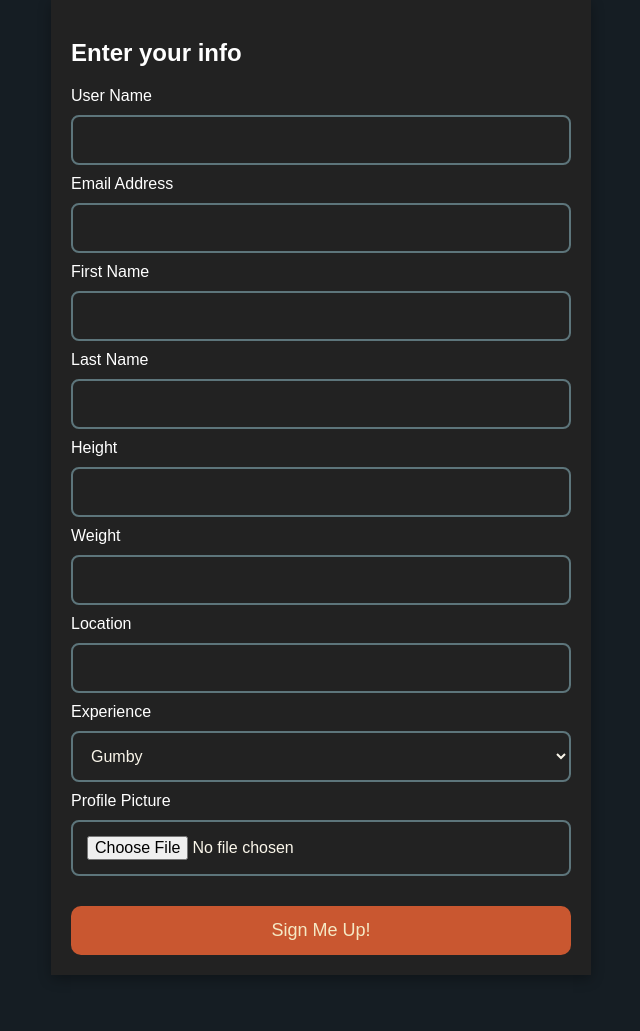
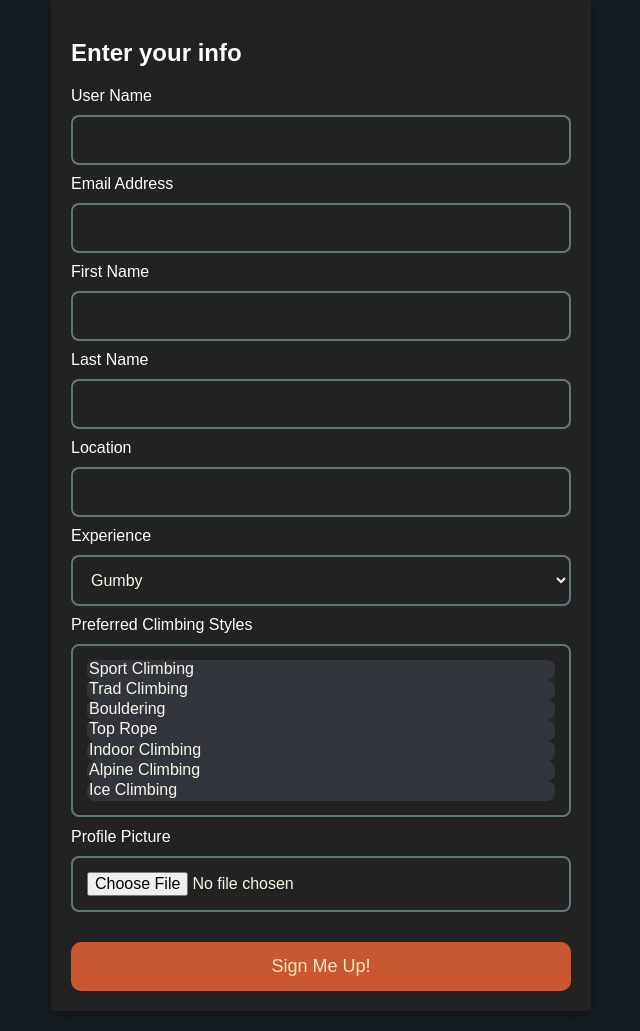
Before and after one commit to avery-mr/burndownForWhat, a Flask app: page /create_profle in a window 1280 px wide. Shown: the part 21-1052 px from the top of the page, without its empty margins (319-959 px from the left). Before the commit the page ends 996 px from the top, so only its background shows below. Run offline with Flask 3, Linux system fonts and the light colour scheme.

Commit message:
updates to signup

```diff
--- a/app/app.py
+++ b/app/app.py
@@ -30,8 +30,13 @@ def messages():
 def locations():
     return render_template('locations.html')
 
-@app.route('/create_profle')
+@app.route('/create_profle', methods=['GET', 'POST'])
 def create_profile():
+    if request.method == 'POST':
+        username = request.form['username'].strip()
+
+        session['username'] = username
+        return redirect(url_for('profile'))
     return render_template('create_profile.html')
 
 @app.route('/logout')
--- a/app/templates/create_profile.html
+++ b/app/templates/create_profile.html
@@ -9,19 +9,19 @@
         <div class="signup-container">
             <h2>Enter your info</h2>
 
-            <form  class="event-form" action="{{ url_for('profile') }}">
-                <label for="userName">User Name</label>
-                <input type="text" id="userName" required>
+            <form  class="event-form" method="POST">
+                <label for="username">User Name</label>
+                <input type="text" id="username" name="username" required>
                 <label for="userEmail">Email Address</label>
                 <input type="text" id = userEmail required>
                 <label for="firstName">First Name</label>
                 <input type="text" id="firstName" required>
                 <label for="lastName">Last Name</label>
                 <input type="text" id="lastName" required>
-                <label for="userHeight">Height</label>
+                <!-- <label for="userHeight">Height</label>
                 <input type="text" id="userHeight" required>
                 <label for="userWeight">Weight</label>
-                <input type="text" id="userWeight" required>
+                <input type="text" id="userWeight" required> -->
                 <label for="userLocation">Location</label>
                 <input type="text" id="userLocation" required>
                 <label for="userXP">Experience</label>
@@ -33,6 +33,16 @@
                     <option value="5">Beta Whisperer</option>
                     <option value="6">Crag Legend</option>
                 </select>
+                <label for="userStyle">Preferred Climbing Styles</label>
+                <select id="userStyle" multiple size="7">
+                    <option value="1">Sport Climbing</option>
+                    <option value="2">Trad Climbing</option>
+                    <option value="3">Bouldering</option>
+                    <option value="4">Top Rope</option>
+                    <option value="5">Indoor Climbing</option>
+                    <option value="6">Alpine Climbing</option>
+                    <option value="7">Ice Climbing</option>
+                </select>
                 <label for="profilePic">Profile Picture</label>
                 <input type="file" name="profilePic" id="profilePic" accept="image/*">
                 <button type="submit">Sign Me Up!</button>
```
